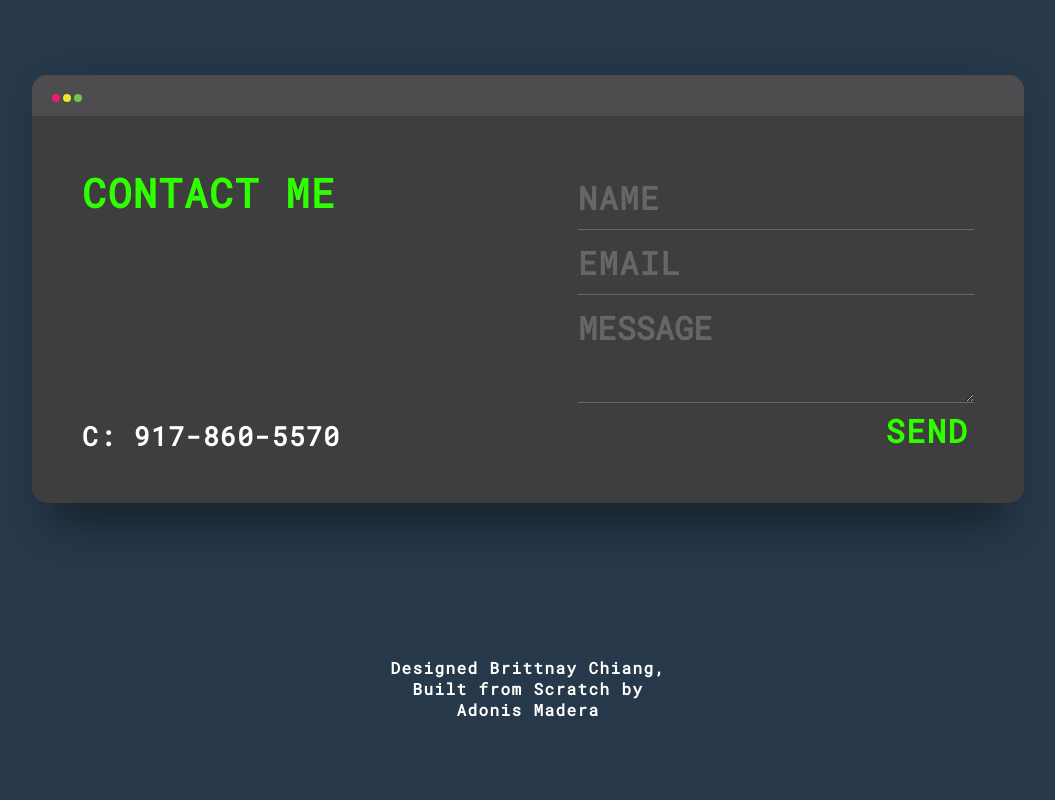
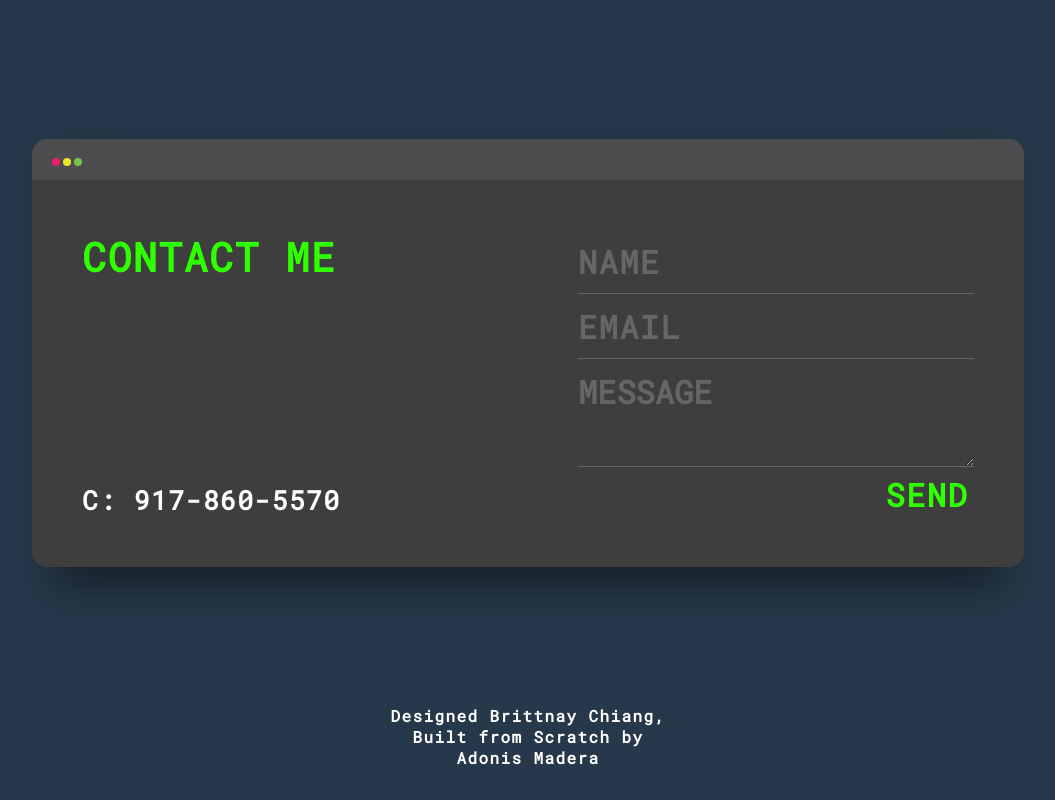
Before and after one commit to Adonis3k/webfolio, a React (Create React App) app: page / in a window 1280 px wide. Shown: the part 3936-4736 px from the top of the page, without its empty margins (112-1167 px from the left). Before the commit the page ends 4656 px from the top, so only its background shows below. Built offline with nearby package versions, Linux system fonts and the light colour scheme.

Commit message:
Design Credit - Update

```diff
--- a/src/components/Contact/Contact.css
+++ b/src/components/Contact/Contact.css
@@ -29,7 +29,7 @@
   min-height: 100vh;
   padding: 9rem;
   padding-bottom: 1rem;
-  padding-top: 0rem;
+  padding-top: 4rem;
 }
 
 
--- a/src/components/Footer/Footer.css
+++ b/src/components/Footer/Footer.css
@@ -1,14 +1,14 @@
 .Footer-container {
 
    /* */
-    margin-top: -3rem;
+    margin-top: -4rem;
   display: grid;
   place-items: center;
   color: #ffffff;
   text-decoration: none;
   position: relative;
   z-index: 1;
-
+padding-bottom: 2rem;
 
 }
 
```
